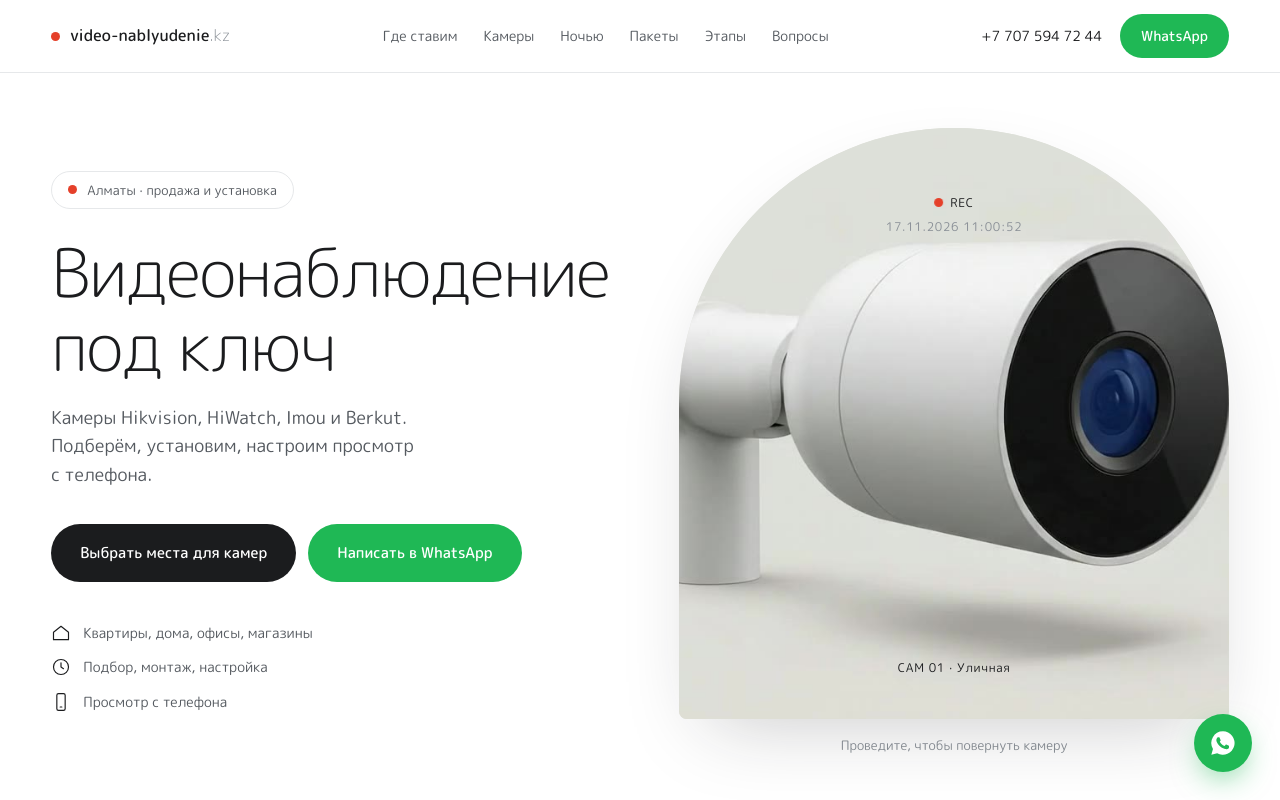
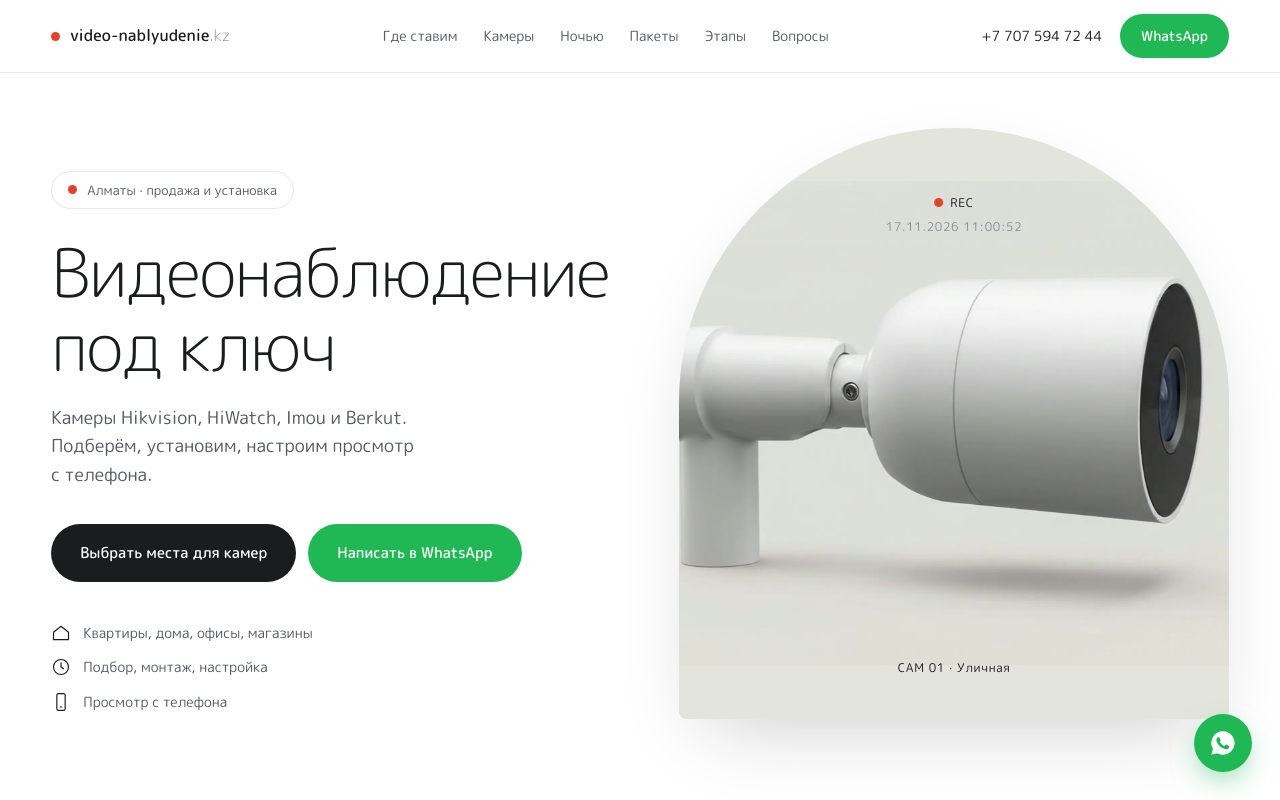
Before and after one commit to adilvail8/cctv-concept-almaty, a plain HTML site: page index.html in a window 1280 px wide. Shown: the top 800 px of the page. Drawn offline with Linux system fonts and the light colour scheme.

Commit message:
Auto-sweep hero camera, fit camera in arch

```diff
--- a/app.js
+++ b/app.js
@@ -16,9 +16,15 @@ function loadFrames(){if(loaded)return;loaded=true;for(let i=0;i<FR;i++){const i
 if('requestIdleCallback' in window)requestIdleCallback(loadFrames,{timeout:2500});else setTimeout(loadFrames,1500);
 function show(i){i=Math.max(0,Math.min(FR-1,i));if(i===cur)return;cur=i;himg.src=`img/spin/s${pad(i)}.jpg`;hint.style.opacity=0}
 function ease(){const d=target-cur;if(Math.abs(d)<.5){show(target);timer=null;return}show(cur+Math.sign(d)*Math.max(1,Math.round(Math.abs(d)/4)));timer=setTimeout(ease,16)}
-function aim(e){loadFrames();const r=shot.getBoundingClientRect(),p=Math.max(0,Math.min(1,(e.clientX-r.left)/r.width));target=Math.round((1-p)*(FR-1));if(!timer)timer=setTimeout(ease,16)}
+let lastUser=0,hov=false;
+function aim(e){lastUser=Date.now();hov=true;loadFrames();const r=shot.getBoundingClientRect(),p=Math.max(0,Math.min(1,(e.clientX-r.left)/r.width));target=Math.round((1-p)*(FR-1));if(!timer)timer=setTimeout(ease,16)}
 shot.addEventListener('pointermove',aim);shot.addEventListener('pointerdown',aim);
-shot.addEventListener('pointerleave',()=>{target=0;if(!timer)timer=setTimeout(ease,16)});
+shot.addEventListener('pointerleave',()=>{hov=false;lastUser=Date.now()});
+/* автоповорот: камера сама качается, пока пользователь не трогает */
+if(!matchMedia('(prefers-reduced-motion:reduce)').matches){
+  const T=8000,t0=Date.now();
+  setInterval(()=>{if(hov||Date.now()-lastUser<2500)return;loadFrames();const ph=((Date.now()-t0)%T)/T;target=Math.round((FR-1)*(0.5-0.5*Math.cos(ph*2*Math.PI)));if(!timer)timer=setTimeout(ease,16)},50);
+}
 
 /* ---- данные ---- */
 const TYPES={
--- a/styles.css
+++ b/styles.css
@@ -211,3 +211,6 @@ section{padding:clamp(56px,8vw,104px) var(--pad)}
 }
 @media (prefers-reduced-motion:reduce){*{animation:none!important;transition:none!important}html{scroll-behavior:auto}}
 @media (max-width:560px){.arch{aspect-ratio:1/1.05}.arch img{height:88%;transform:translate(-50%,-48%)}.osd.tl{top:9%}.osd.tr{top:14%}.osd.bl{bottom:6%}}
+
+.arch img{height:82%;transform:translate(-50%,-50%);-webkit-mask-image:radial-gradient(ellipse 70% 72% at 50% 50%,#000 70%,transparent 100%);mask-image:radial-gradient(ellipse 70% 72% at 50% 50%,#000 70%,transparent 100%)}
+@media (max-width:560px){.arch img{height:78%;transform:translate(-50%,-50%)}}
```
